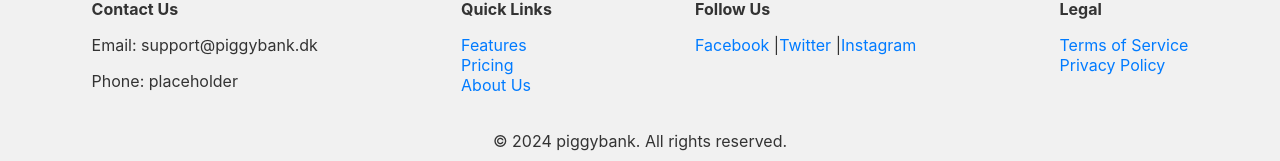
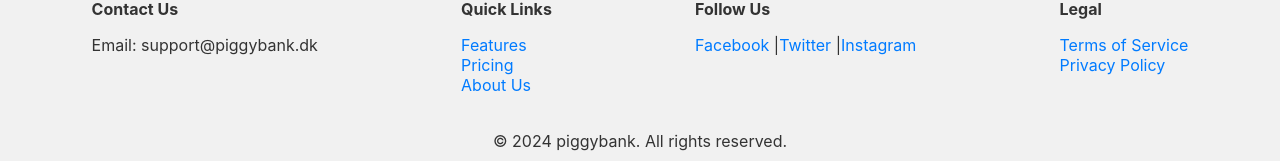
Before and after one commit to yngOtto/piggybank, a React (Create React App) app in the folder piggybank-landing/: page / in a window 1280 px wide. Shown: the part 634-795 px from the top of the page. Built offline with nearby package versions, Linux system fonts and the light colour scheme.

Commit message:
Updated footer

```diff
--- a/piggybank-landing/src/components/Footer.js
+++ b/piggybank-landing/src/components/Footer.js
@@ -8,7 +8,6 @@ const Footer = () => {
                 <section className="footer-section">
                     <h4>Contact Us</h4>
                     <p>Email: support@piggybank.dk</p>
-                    <p>Phone: placeholder</p>
                 </section>
 
                 <section className="footer-section">
```
